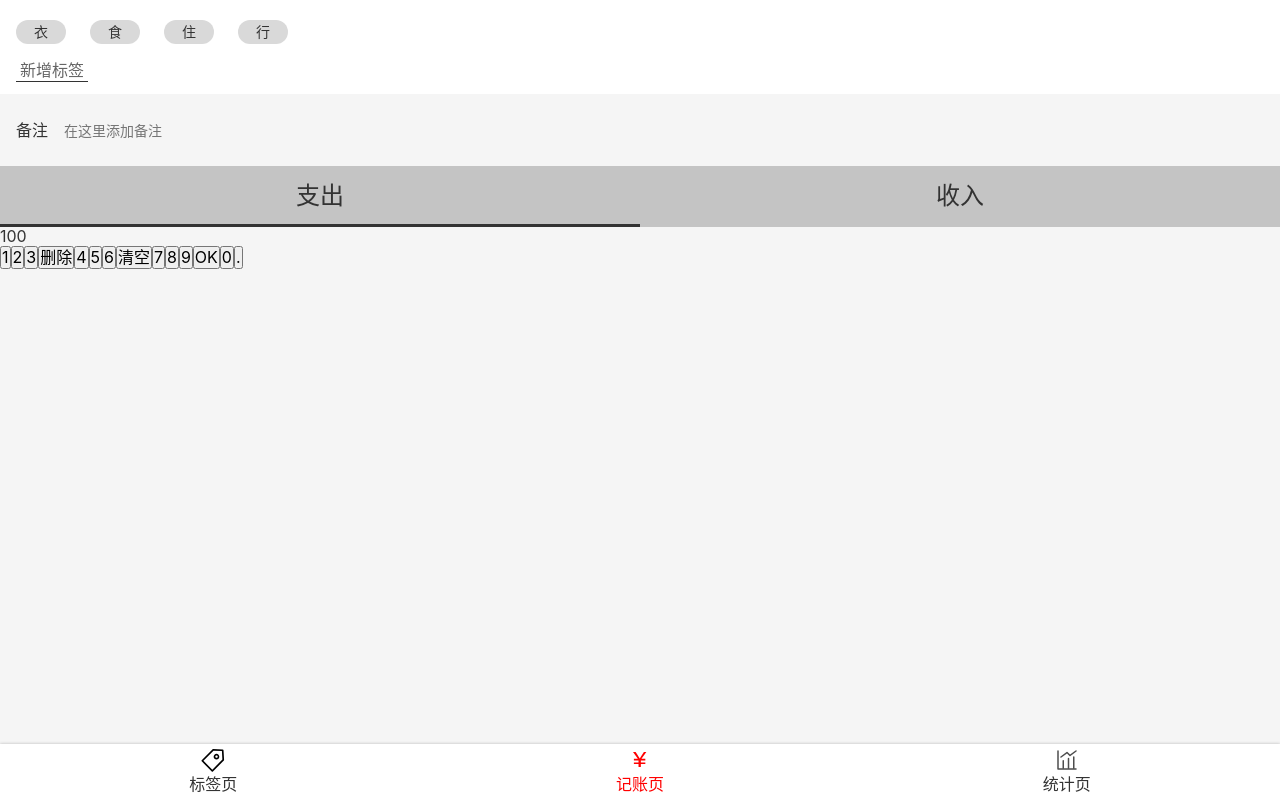
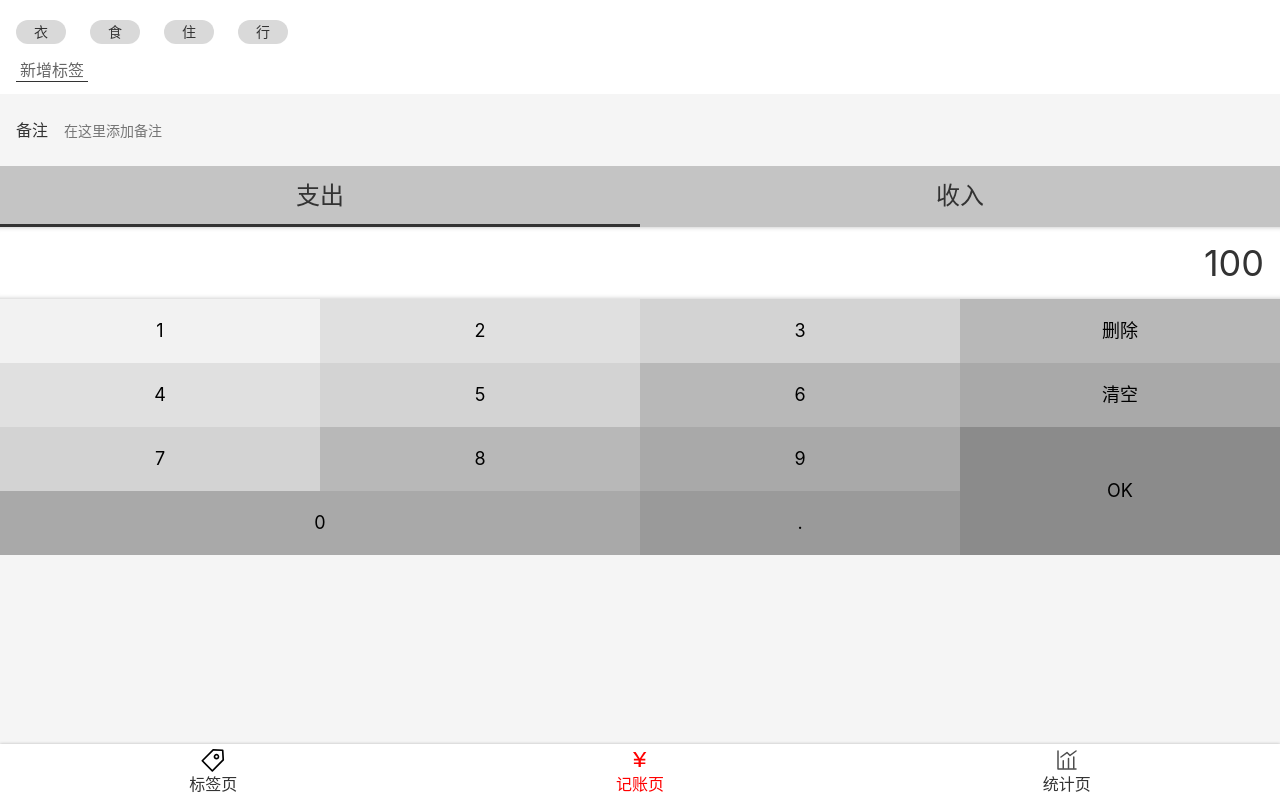
Before and after one commit to dswang2/come-up-account, a React app: page /#/money in a window 1280 px wide. Built offline with nearby package versions, Linux system fonts and the light colour scheme.

Commit message:
从0开发React项目-13-记账页面,NumberPadSection，数字面板

```diff
--- a/src/index.scss
+++ b/src/index.scss
@@ -57,3 +57,8 @@
 :focus{
   outline: none; // 去掉边框
 }
+.clearfix::after{
+  content: '';
+  display: block;
+  clear: both;
+}
--- a/src/views/Money.tsx
+++ b/src/views/Money.tsx
@@ -26,7 +26,8 @@
                 </ul>
             </CategorySection>
             <NumberPadSection>
-                <div>100</div>
+                <div className={"output"}>100</div>
+                <div className={"pad clearfix"}>
                     <button>1</button>
                     <button>2</button>
                     <button>3</button>
@@ -38,9 +39,11 @@
                     <button>7</button>
                     <button>8</button>
                     <button>9</button>
-                <button>OK</button>
-                <button>0</button>
+                    <button className={"ok"}>OK</button>
+                    <button className={"zero"}>0</button>
                     <button>.</button>
+                </div>
+
             </NumberPadSection>
         </Layout>
     );
@@ -120,5 +123,61 @@
     }
 `;
 const NumberPadSection = styled.section`
+  display: flex;
+  flex-direction: column;
+
+  & .output {
+    background: white;
+    font-size: 36px;
+    line-height: 72px;
+    text-align: right;
+    padding: 0 16px;
+    box-shadow: inset 0 -5px 5px -5px rgba(0, 0, 0, 0.25), inset 0 5px 5px -5px rgba(0, 0, 0, 0.25);
+  }
+  & .pad {
+    >button{
+      float: left;
+      width: 25%;
+      height: 64px;
+      font-size: 18px;
+      border: none;
+      &.ok{
+        height: 128px;
+        float: right;
+      }
+      &.zero{
+        width: 50%;
+      }
+      &:nth-child(1){
+        background: #F2F2F2;
+
+      }
+      &:nth-child(2),
+      &:nth-child(5){
+        background: #E0E0E0;
+      }
+      &:nth-child(3),
+      &:nth-child(6),
+      &:nth-child(9){
+        background: #D3D3D3;
+      }
+      &:nth-child(4),
+      &:nth-child(7),
+      &:nth-child(10){
+        background: #B8B8B8;
+      }
+      &:nth-child(8),
+      &:nth-child(11),
+      &:nth-child(13){
+        background: #A9A9A9;
+      }
+      &:nth-child(12) {
+        background: #8B8B8B;
+      }
+      &:nth-child(14){
+        background: #9A9A9A;
+      }
+    }
+  }
 `;
 export {Money};
```
Lines whose indentation alone changed are shown as unchanged.
